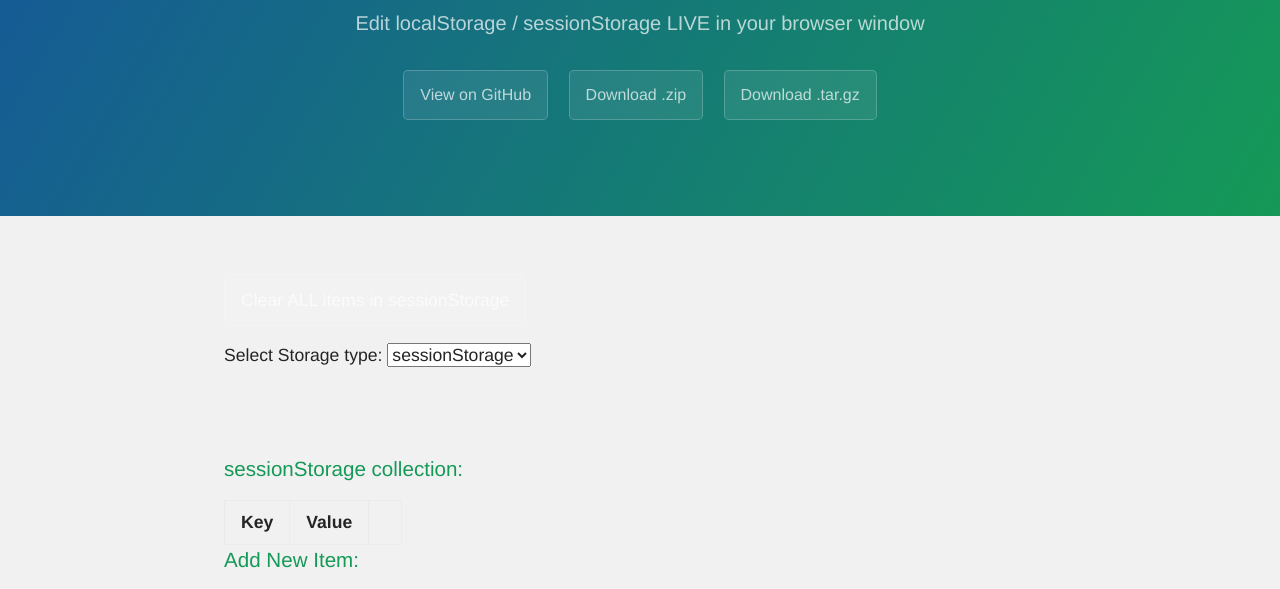
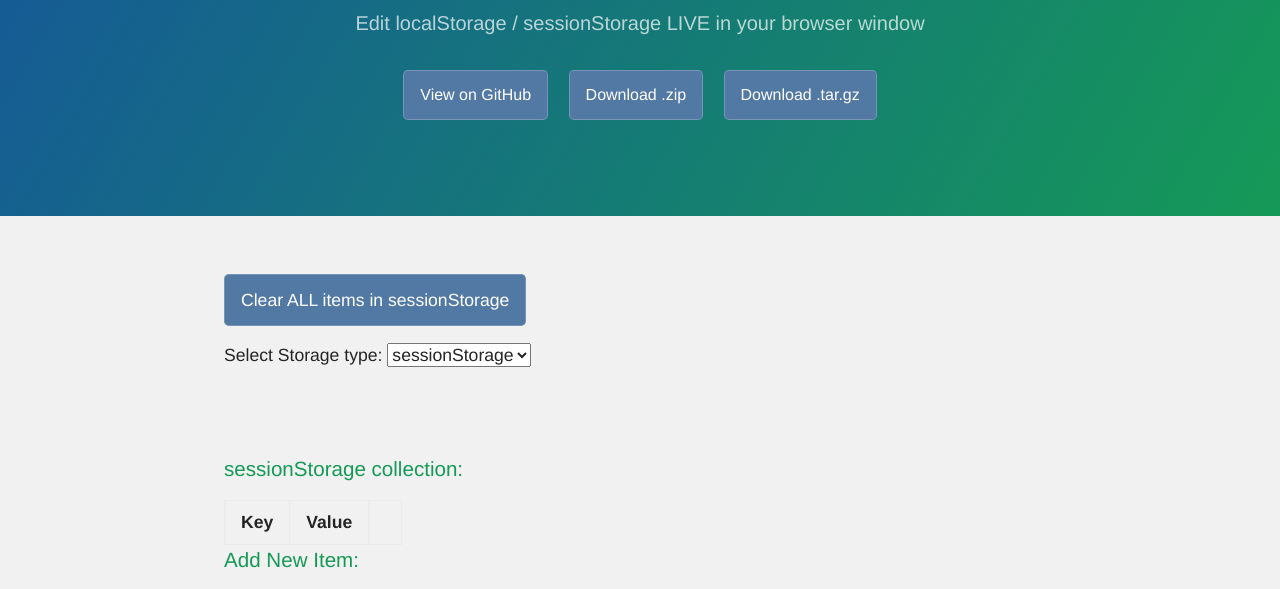
Before and after one commit to MarkPieszak/Live-localStorage-Editor, a plain HTML site: page index.html in a window 1280 px wide. Shown: the part 167-756 px from the top of the page. Drawn offline with nearby package versions, Linux system fonts and the light colour scheme.

Commit message:
Update index.html

```diff
--- a/index.html
+++ b/index.html
@@ -20,6 +20,7 @@
 
         }
         button { border:1px #888 solid; color:#fff; background:#5279a4; }
+        .btn { background:#5279a4; color:#fff; }
     </style>
   </head>
   <body>
```
